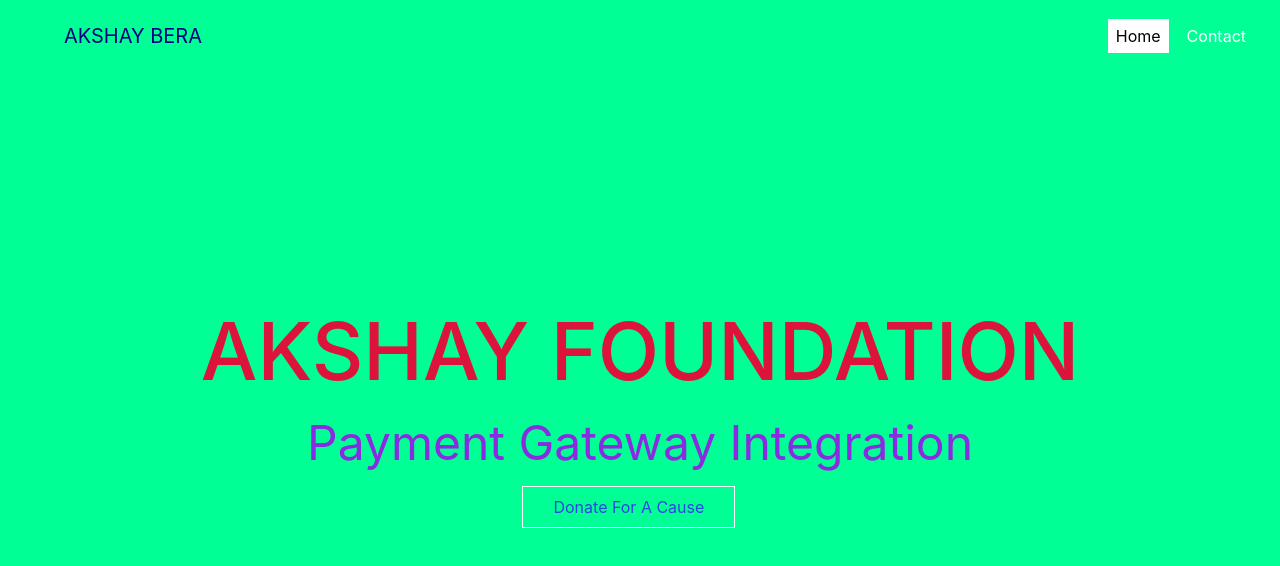
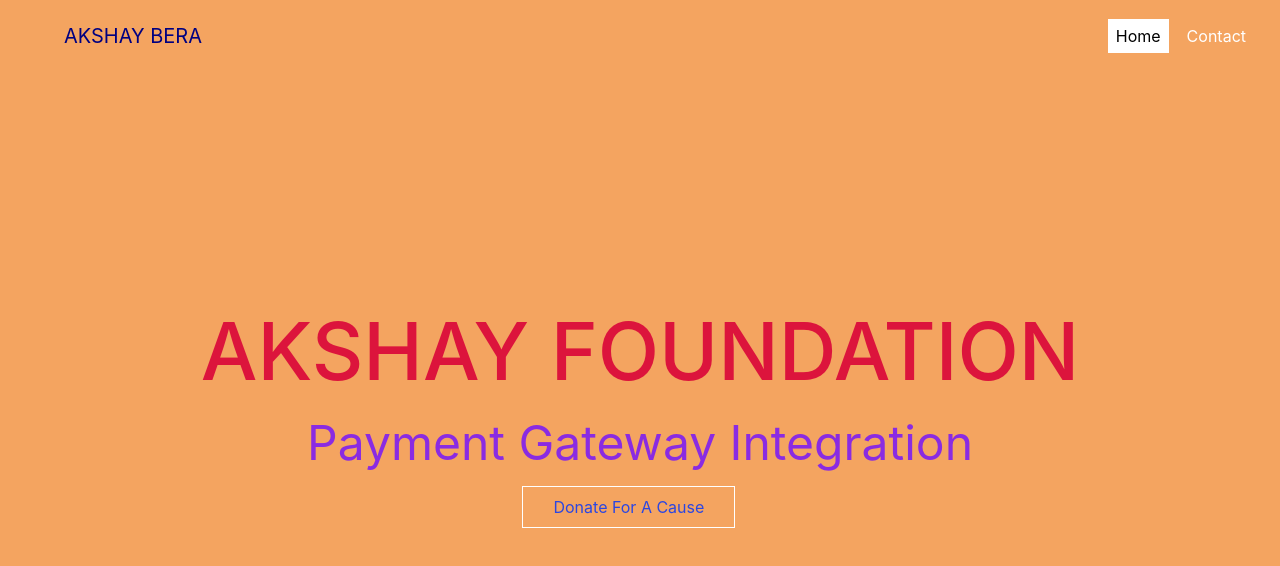
Before and after one commit to Akshaybera/spark-foundation, a plain HTML site: page index.html in a window 1280 px wide. Drawn offline with nearby package versions, Linux system fonts and the light colour scheme; files that its build step writes are made by us from their sources.

Commit message:
Update STYLE.CSS

```diff
--- a/STYLE.CSS
+++ b/STYLE.CSS
@@ -1,5 +1,5 @@
 body
-{background-color: rgb(0, 255, 149);
+{background-color: sandybrown;
 }
 .navbar-nav li a{
     padding: 5px 9px;
```
